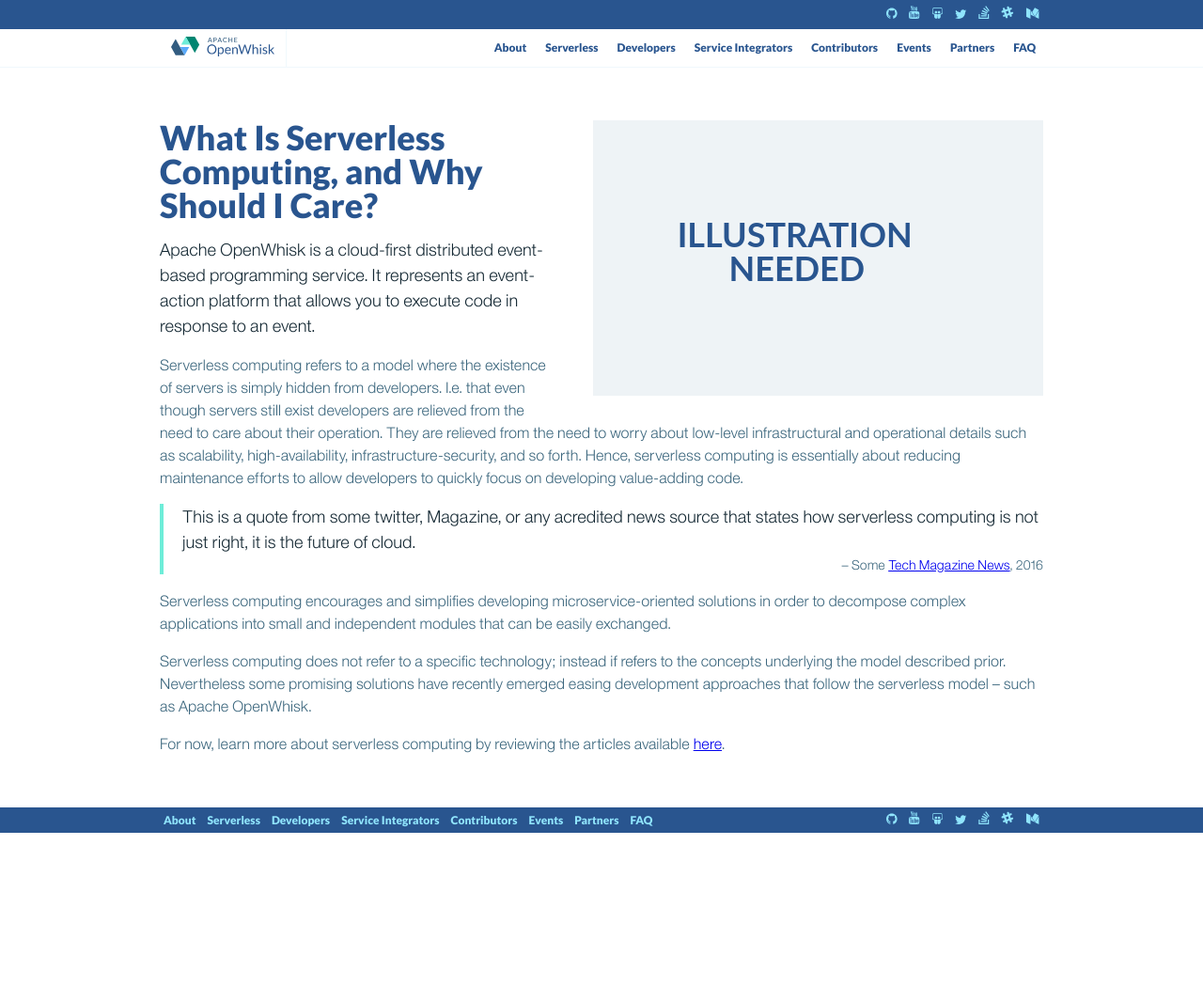
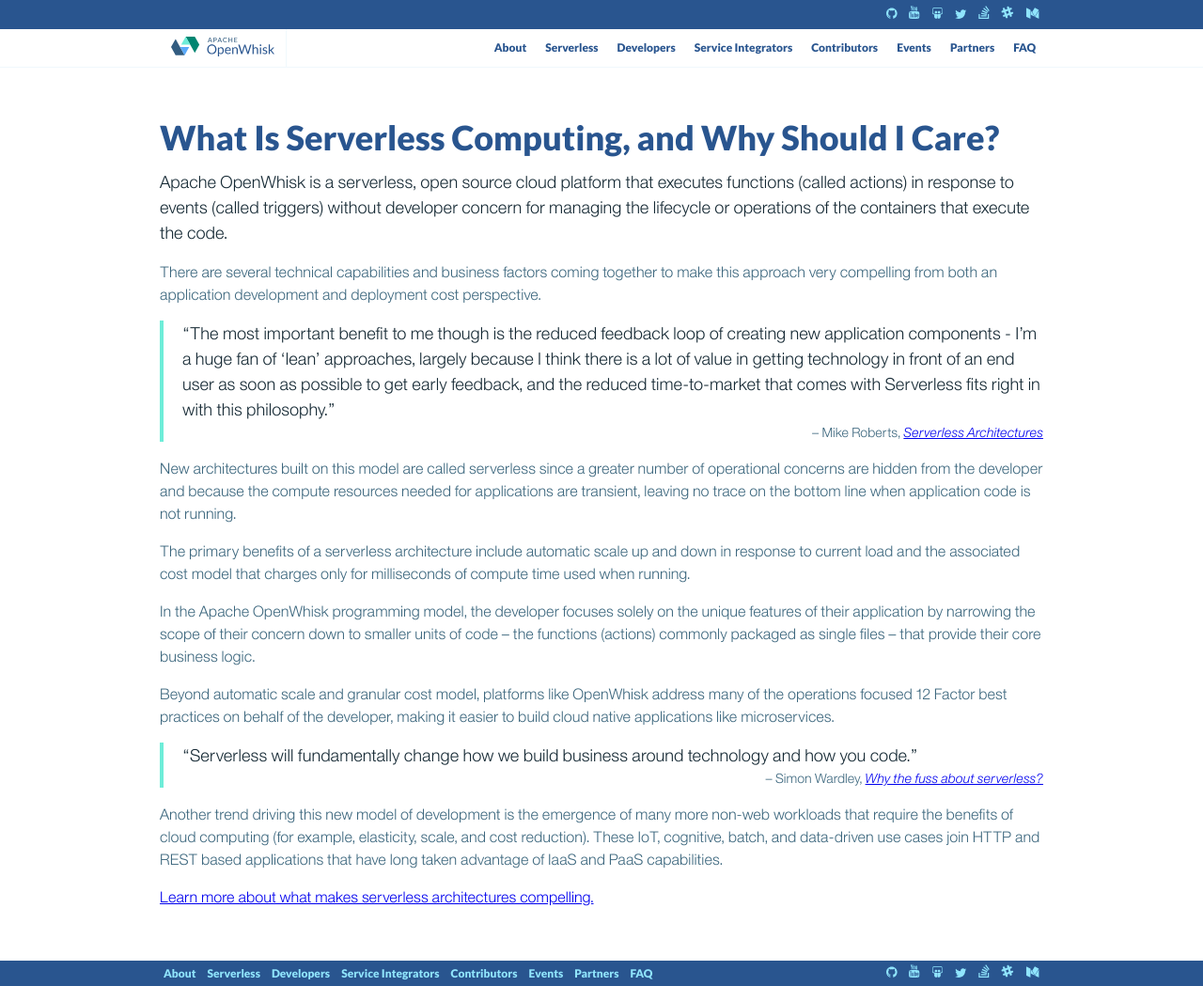
Before and after one commit to apache/openwhisk-website, a Jekyll site: the page built from serverless.md, in a window 1280 px wide. Shown: the whole page at 94% size. Built offline with Jekyll 4.4.1, drawn with Linux system fonts in a browser that asks for light colours; before the commit the page ends 900 px from its top, so only the background shows below that.

Commit message:
feat(serverless): updated content via @krook
closes #7

```diff
--- a/serverless.md
+++ b/serverless.md
@@ -1,20 +1,27 @@
 ---
 title: What Is Serverless Computing, and Why Should I Care?
-image: /images/temp-placeholder.svg
 ---
 
-Apache OpenWhisk is a cloud-first distributed event-based programming service. It represents an event-action platform that allows you to execute code in response to an event.
+Apache OpenWhisk is a serverless, open source cloud platform that executes functions (called actions) in response to events (called triggers) without developer concern for managing the lifecycle or operations of the containers that execute the code.
 
-Serverless computing refers to a model where the existence of servers is simply hidden from developers. I.e. that even though servers still exist developers are relieved from the need to care about their operation. They are relieved from the need to worry about low-level infrastructural and operational details such as scalability, high-availability, infrastructure-security, and so forth. Hence, serverless computing is essentially about reducing maintenance efforts to allow developers to quickly focus on developing value-adding code.
+There are several technical capabilities and business factors coming together to make this approach very compelling from both an application development and deployment cost perspective.
 
-> This is a quote from some twitter, Magazine, or any acredited news source
-> that states how serverless computing is not just right, it is the future of
-> cloud.
+> “The most important benefit to me though is the reduced feedback loop of creating new application components - I’m a huge fan of ‘lean’ approaches, largely because I think there is a lot of value in getting technology in front of an end user as soon as possible to get early feedback, and the reduced time-to-market that comes with Serverless fits right in with this philosophy.”
 >
-> **– Some [Tech Magazine News](#link), 2016**
+> **– Mike Roberts, [_Serverless Architectures_](http://martinfowler.com/articles/serverless.html)**
 
-Serverless computing encourages and simplifies developing microservice-oriented solutions in order to decompose complex applications into small and independent modules that can be easily exchanged.
+New architectures built on this model are called serverless since a greater number of operational concerns are hidden from the developer and because the compute resources needed for applications are transient, leaving no trace on the bottom line when application code is not running.
 
-Serverless computing does not refer to a specific technology; instead if refers to the concepts underlying the model described prior. Nevertheless some promising solutions have recently emerged easing development approaches that follow the serverless model – such as Apache OpenWhisk.
+The primary benefits of a serverless architecture include automatic scale up and down in response to current load and the associated cost model that charges only for milliseconds of compute time used when running.
 
-For now, learn more about serverless computing by reviewing the articles available [here](http://developer.ibm.com/openwhisk/media#serverless).
+In the Apache OpenWhisk programming model, the developer focuses solely on the unique features of their application by narrowing the scope of their concern down to smaller units of code – the functions (actions) commonly packaged as single files – that provide their core business logic.
+
+Beyond automatic scale and granular cost model, platforms like OpenWhisk address many of the operations focused 12 Factor best practices on behalf of the developer, making it easier to build cloud native applications like microservices.
+
+> “Serverless will fundamentally change how we build business around technology and how you code.”
+>
+> **– Simon Wardley, [_Why the fuss about serverless?_](https://hackernoon.com/why-the-fuss-about-serverless-4370b1596da0#.9onv2dko9)**
+
+Another trend driving this new model of development is the emergence of many more non-web workloads that require the benefits of cloud computing (for example, elasticity, scale, and cost reduction). These IoT, cognitive, batch, and data-driven use cases join HTTP and REST based applications that have long taken advantage of IaaS and PaaS capabilities.
+
+[Learn more about what makes serverless architectures compelling.](https://developer.ibm.com/opentech/2016/09/06/what-makes-serverless-attractive/)
```
